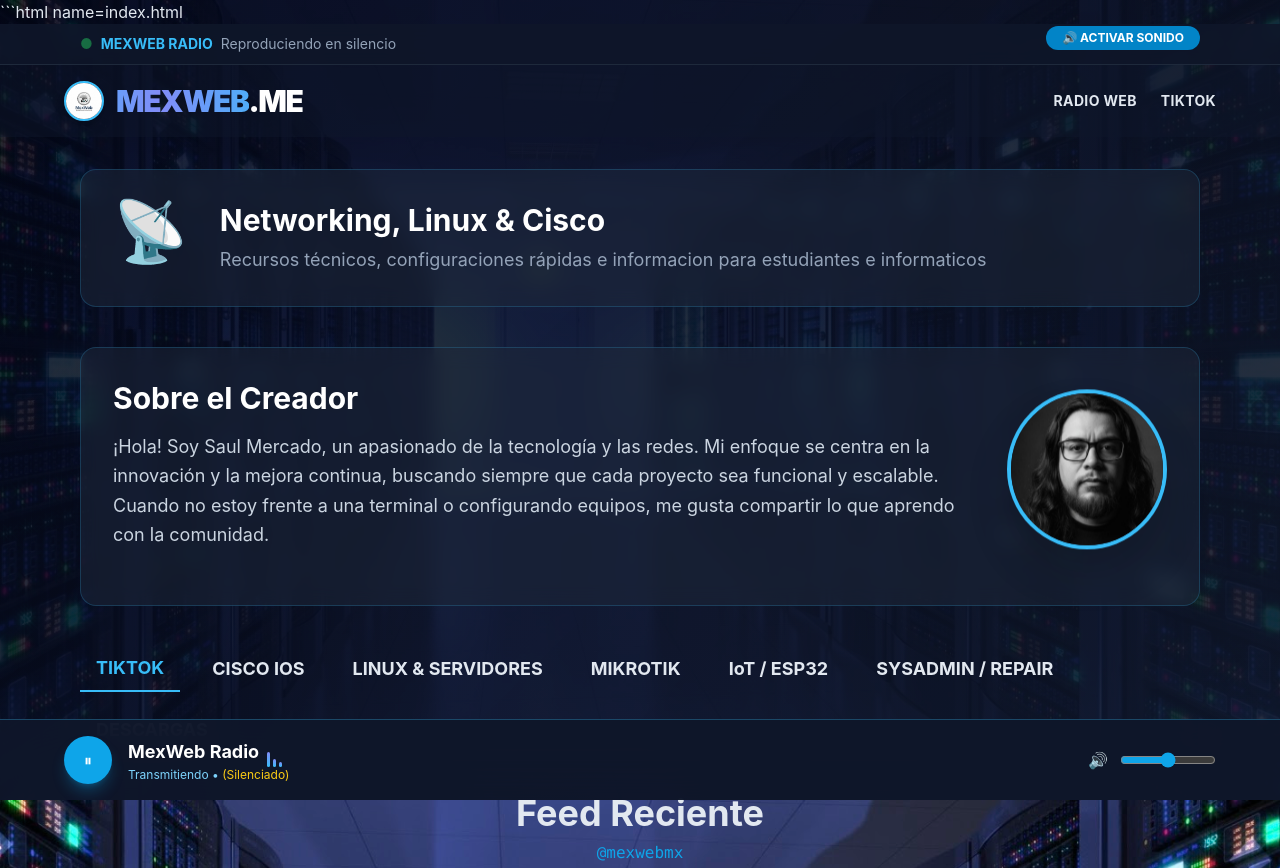
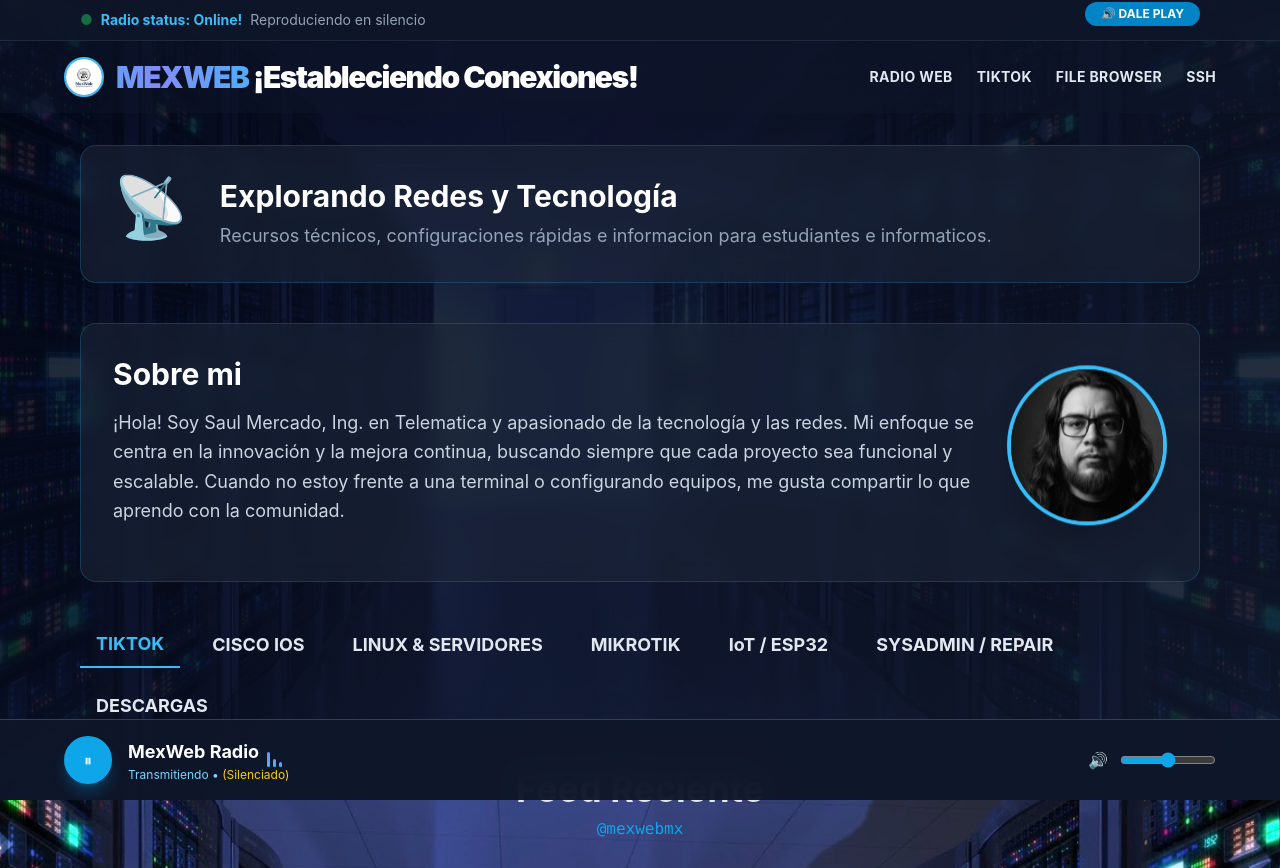
Before and after one commit to saulmx87/saulmx87.github.io, a plain HTML site: page index.html in a window 1280 px wide. Shown: the top 868 px of the page. Drawn offline with nearby package versions, Linux system fonts and the light colour scheme; a script that the page names is missing.

Commit message:
Update index.html

````diff
--- a/index.html
+++ b/index.html
@@ -1,10 +1,9 @@
-```html name=index.html
 <!DOCTYPE html>
 <html lang="es">
 <head>
   <meta charset="UTF-8" />
   <meta name="viewport" content="width=device-width, initial-scale=1" />
-  <title>MexWeb Tech | TikTok & Configs</title>
+  <title>MexWeb | Redes y Tecnologia</title>
   <script src="https://cdn.tailwindcss.com"></script>
   <style>
     body {
@@ -105,11 +104,11 @@
     <div class="max-w-6xl mx-auto px-4 py-2 flex items-center justify-between text-sm">
       <div class="flex items-center gap-2">
         <span class="animate-pulse text-green-500">●</span>
-        <span class="text-sky-400 font-bold">MEXWEB RADIO</span>
+        <span class="text-sky-400 font-bold">Radio status: Online!</span>
         <span id="autoStatus" class="text-slate-400 hidden md:inline">- Conectando...</span>
       </div>
       <button id="unmuteTopBtn" class="bg-sky-600 hover:bg-sky-500 text-white px-4 py-1 rounded-full text-xs font-bold transition-all animate-bounce hidden">
-        🔊 ACTIVAR SONIDO
+        🔊 DALE PLAY
       </button>
     </div>
   </section>
@@ -119,12 +118,14 @@
       <h1 class="text-3xl font-black tracking-tighter cursor-pointer flex items-center gap-3" onclick="location.reload()">
         <img src="logo-mexweb.png" alt="MexWeb Logo" class="w-10 h-10 rounded-full border-2 border-sky-400 shadow-lg">
         <span>
-          <span class="logo-text">MEXWEB</span><span class="text-white">.ME</span>
+          <span class="logo-text">MEXWEB</span><span class="text-white"> ¡Estableciendo Conexiones!</span>
         </span>
       </h1>
       <div class="flex space-x-6 text-sm font-bold uppercase tracking-wide">
         <a href="https://radio.mexweb.me/radio.html" target="_blank" class="nav-link">Radio Web</a>
         <a href="https://www.tiktok.com/@mexwebmx" target="_blank" class="nav-link">TikTok</a>
+        <a href="https://nas.mexweb.me" target="_blank" class="nav-link">File Browser</a>
+        <a href="https://terminal.mexweb.me" target="_blank" class="nav-link">SSH</a>
       </div>
     </div>
   </nav>
@@ -133,9 +134,9 @@
     <div class="glass-card rounded-2xl p-8 flex flex-col md:flex-row items-center gap-8">
       <div class="text-6xl animate-float">📡</div>
       <div>
-        <h2 class="text-3xl font-bold text-white mb-2">Networking, Linux & Cisco</h2>
+        <h3 class="text-3xl font-bold text-white mb-2">Explorando Redes y Tecnología</h3>
         <p class="text-slate-400 text-lg">
-          Recursos técnicos, configuraciones rápidas e informacion para estudiantes e informaticos
+          Recursos técnicos, configuraciones rápidas e informacion para estudiantes e informaticos.
         </p>
       </div>
     </div>
@@ -145,9 +146,9 @@
   <section class="max-w-6xl mx-auto px-4 mb-10 relative z-10 animate-fade-in">
     <div class="glass-card rounded-2xl p-8 flex flex-col md:flex-row items-center gap-8">
       <div class="text-center md:text-left">
-        <h2 class="text-3xl font-bold text-white mb-4">Sobre el Creador</h2>
+        <h2 class="text-3xl font-bold text-white mb-4">Sobre mi</h2>
         <p class="text-slate-300 text-lg leading-relaxed mb-6">
-          ¡Hola! Soy Saul Mercado, un apasionado de la tecnología y las redes. Mi enfoque se centra en la innovación y la mejora continua, buscando siempre que cada proyecto sea funcional y escalable. Cuando no estoy frente a una terminal o configurando equipos, me gusta compartir lo que aprendo con la comunidad.
+          ¡Hola! Soy Saul Mercado, Ing. en Telematica y apasionado de la tecnología y las redes. Mi enfoque se centra en la innovación y la mejora continua, buscando siempre que cada proyecto sea funcional y escalable. Cuando no estoy frente a una terminal o configurando equipos, me gusta compartir lo que aprendo con la comunidad.
         </p>
       </div>
       <div class="flex-shrink-0">
````
